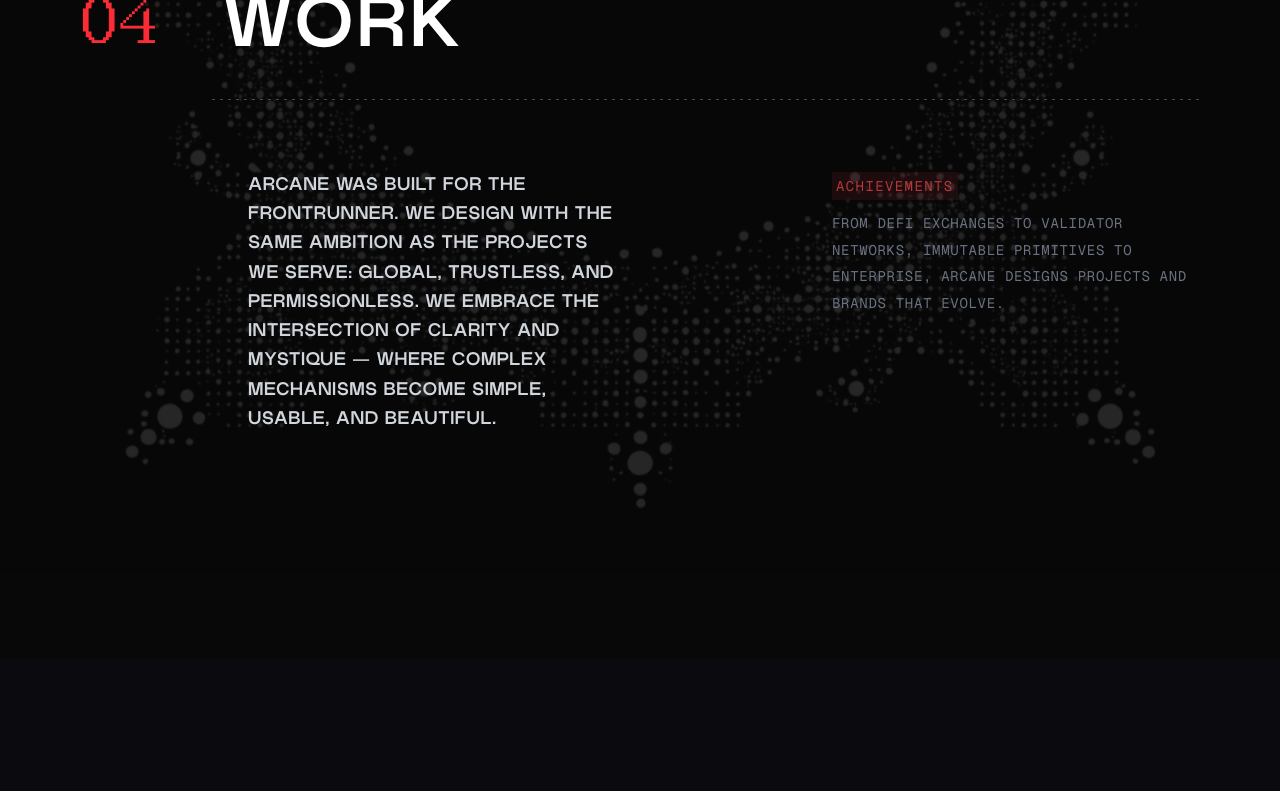
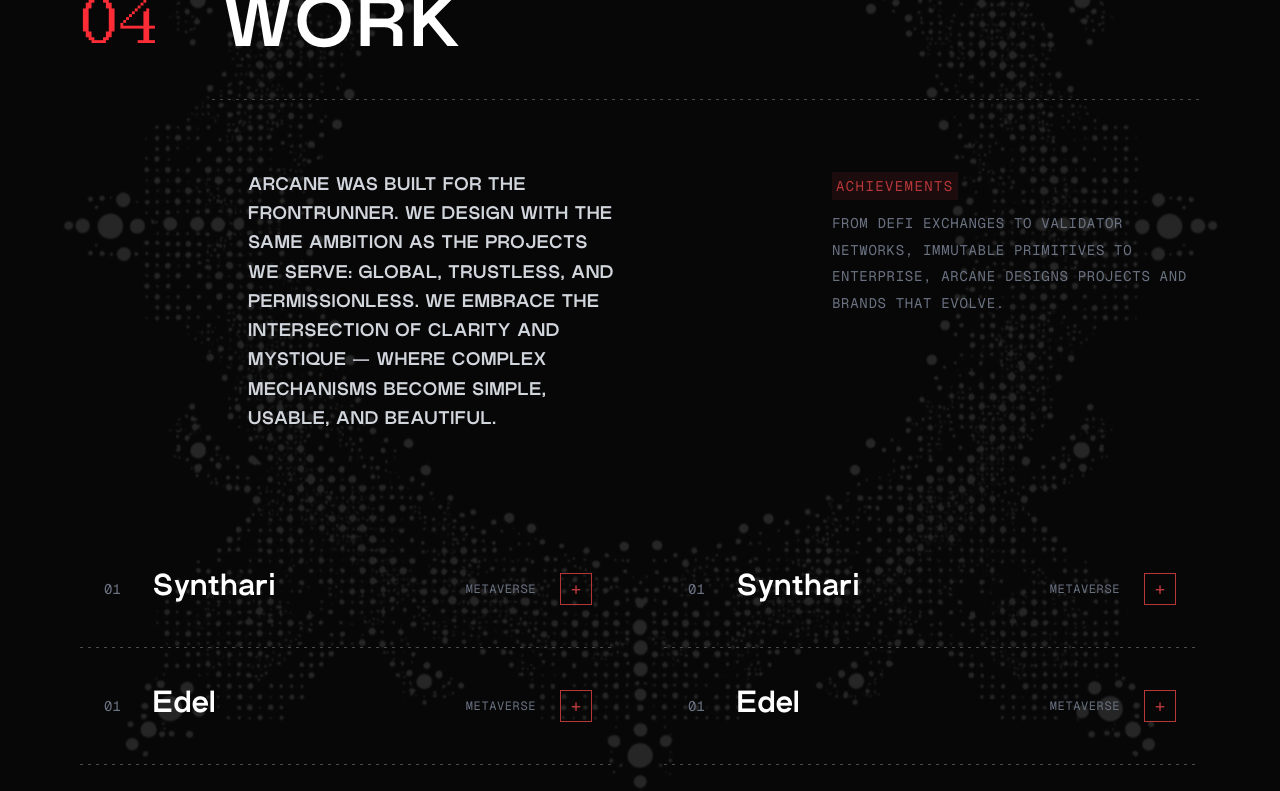
Before and after one commit to SohailIITKGP/Arcane-Website, a Next.js app: page / in a window 1280 px wide. Shown: the part 3315-4106 px from the top of the page. Before the commit the page ends 3974 px from the top, so only its background shows below. Built offline with nearby package versions, Linux system fonts and the light colour scheme.

Commit message:
wORK SECTION

```diff
--- a/src/components/Work.tsx
+++ b/src/components/Work.tsx
@@ -1,4 +1,11 @@
 export default function Work() {
+  const projects = [
+    { number: "01", name: "Synthari", category: "Metaverse" },
+    { number: "01", name: "Edel", category: "Metaverse" },
+    { number: "01", name: "Innovate", category: "Web3" },
+    { number: "01", name: "DAAO", category: "Web3" },
+    { number: "01", name: "Inspire", category: "Web3" },
+  ];
 
   return (
     <section
@@ -10,9 +17,8 @@
         backgroundRepeat: 'no-repeat'
       }}
     >
-      {/* Content */}
+
       <div className="relative z-10 px-6 md:px-12 lg:px-20 py-20 md:py-32">
-        {/* Section Header */}
         <div className="mb-8">
           <div className="flex items-start gap-8 md:gap-16">
             <span className="text-red-500 text-5xl md:text-6xl lg:text-7xl font-pp-mondwest">
@@ -56,6 +62,62 @@
           </div>
         </div>
 
+        <div className="mt-24 grid grid-cols-1 lg:grid-cols-2 gap-x-12">
+
+          <div className="space-y-0">
+            {projects.slice(0, 5).map((project, index) => (
+              <div key={index}>
+
+                <div className="flex items-center justify-between py-8 md:py-10 group cursor-pointer hover:bg-white/5 transition-colors px-4 md:px-6">
+                  <span className="text-gray-500 text-sm font-geist-mono">
+                    {project.number}
+                  </span>
+
+                  <h3 className="text-white text-xl md:text-2xl lg:text-3xl font-grotesk-inktrap tracking-wide flex-1 pl-6 md:pl-8">
+                    {project.name}
+                  </h3>
+
+                  <span className="text-gray-500 text-xs font-geist-mono uppercase tracking-wider mr-4 md:mr-6">
+                    {project.category}
+                  </span>
+
+                  <button className="w-8 h-8 border border-[#B73739] flex items-center justify-center">
+                    <span className="text-lg text-[#B73739]">+</span>
+                  </button>
+                </div>
+
+                <div className="dotted-border"></div>
+              </div>
+            ))}
+          </div>
+
+          <div className="space-y-0">
+            {projects.slice(0, 5).map((project, index) => (
+              <div key={index}>
+                <div className="flex items-center justify-between py-8 md:py-10 group cursor-pointer hover:bg-white/5 transition-colors px-4 md:px-6">
+                  <span className="text-gray-500 text-sm font-geist-mono">
+                    {project.number}
+                  </span>
+
+                  <h3 className="text-white text-xl md:text-2xl lg:text-3xl font-grotesk-inktrap tracking-wide flex-1 pl-6 md:pl-8">
+                    {project.name}
+                  </h3>
+
+                  <span className="text-gray-500 text-xs font-geist-mono uppercase tracking-wider mr-4 md:mr-6">
+                    {project.category}
+                  </span>
+
+                  <button className="w-8 h-8 border border-[#B73739] flex items-center justify-center">
+                    <span className="text-lg text-[#B73739]">+</span>
+                  </button>
+                </div>
+
+                <div className="dotted-border"></div>
+              </div>
+            ))}
+          </div>
+        </div>
+
       </div>
     </section>
   );
```
